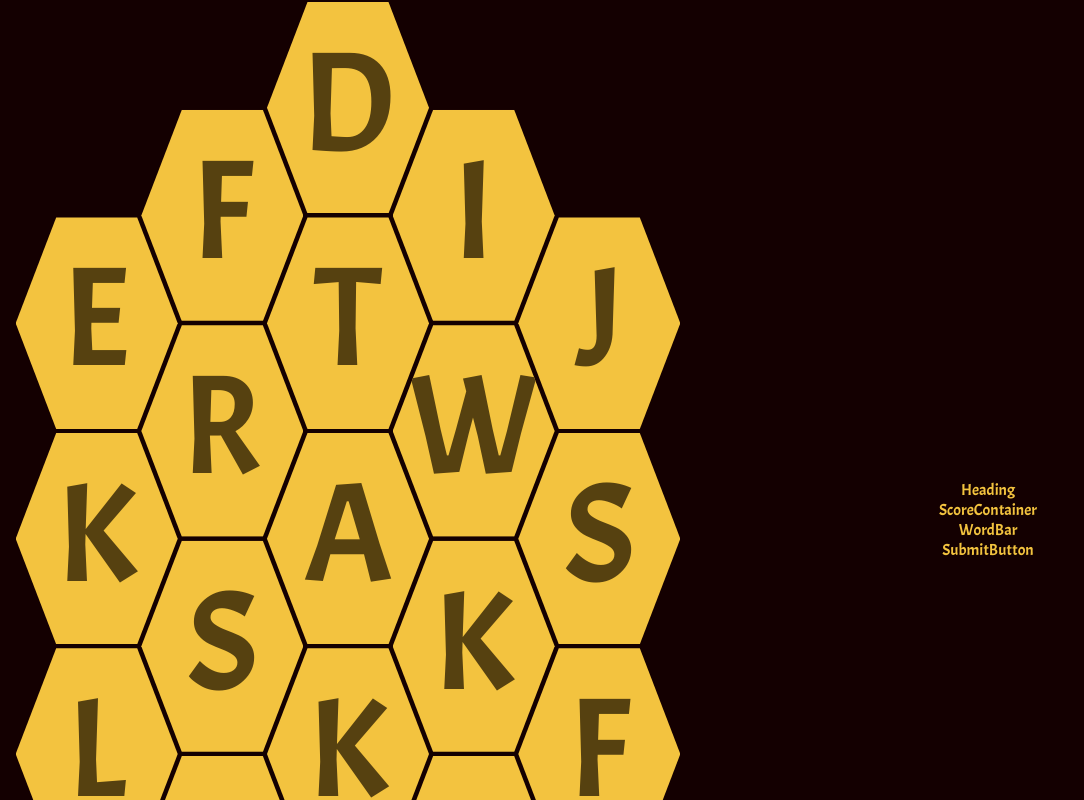
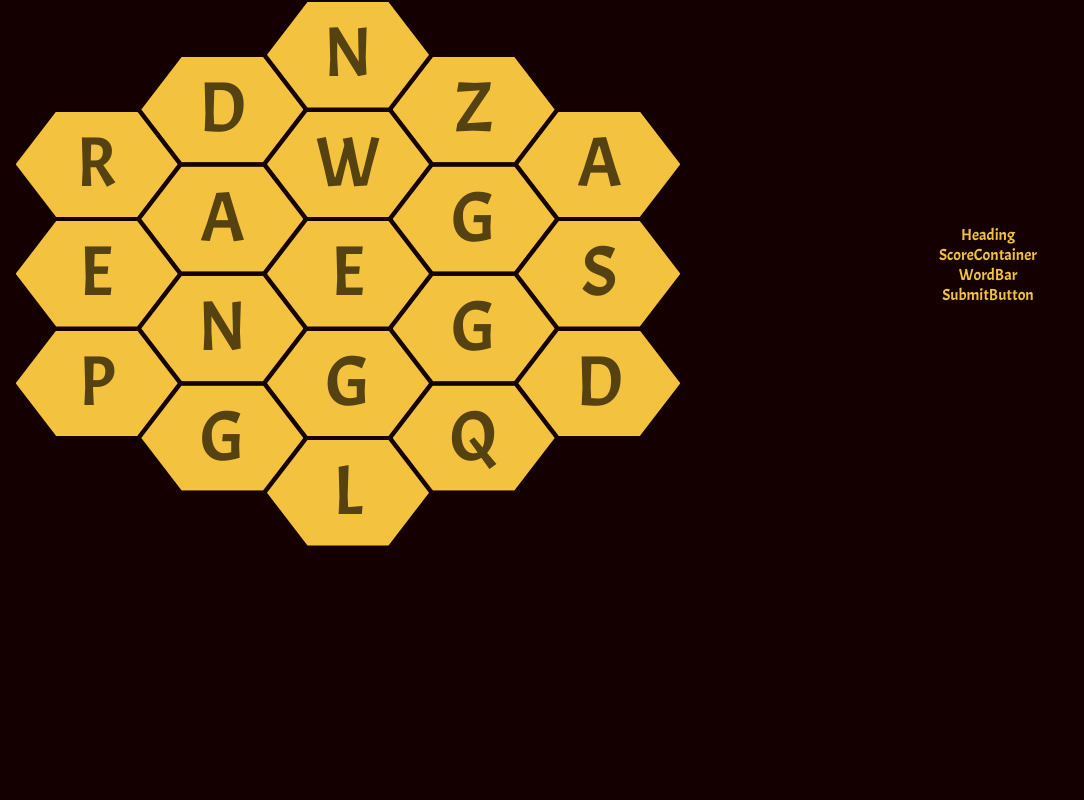
Before and after one commit to Anw0514/word-hive, a React (Create React App) app: page / in a window 1280 px wide. Shown: the top 800 px of the page, without its empty margins (0-1084 px from the left). Built offline with nearby package versions, Linux system fonts and the light colour scheme.

Commit message:
set up redux & made letter sizing better for horiztonal screens

```diff
--- a/package.json
+++ b/package.json
@@ -3,6 +3,7 @@
   "version": "0.1.0",
   "private": true,
   "dependencies": {
+    "@reduxjs/toolkit": "^1.9.5",
     "@testing-library/jest-dom": "^5.17.0",
     "@testing-library/react": "^13.4.0",
     "@testing-library/user-event": "^13.5.0",
--- a/src/App.js
+++ b/src/App.js
@@ -4,7 +4,9 @@ import ScoreContainer from "./components/ScoreContainer";
 import WordBar from "./components/WordBar";
 import SubmitButton from "./components/SubmitButton";
 import Heading from "./components/Heading";
-import { useEffect, useState } from "react";
+import { useEffect } from "react";
+import { useDispatch, useSelector } from "react-redux";
+import { updateIsHorizontal } from "./redux/appSlice";
 
 const theme = {
   dark: "#140001",
@@ -28,7 +30,7 @@ const StyledApp = styled.div`
 const StyledFlexContainer = styled.div`
   display: flex;
   min-width: 100%;
-  flex-direction: ${props => props.isHorizontal ? 'row' : 'column'};
+  flex-direction: ${props => props.horizontal ? 'row' : 'column'};
   justify-content: center;
 `
 
@@ -42,24 +44,23 @@ const StyledControls = styled.div`
 `
 
 function App() {
-  const [isHorizontal, setIsHorizontal] = useState(false)
+  const dispatch = useDispatch()
+  const isHorizontal = useSelector(state => state.app.isHorizontal)
 
   useEffect(() => {
-    const handleResize = () => {
-      setIsHorizontal(window.innerHeight < window.innerWidth)
-    }
+    const handleResize = () => dispatch(updateIsHorizontal())
     window.addEventListener('resize', handleResize)
     handleResize()
 
     return () => {
       window.removeEventListener('resize', handleResize)
     };
-  }, [setIsHorizontal])
+  }, [dispatch])
 
   return (
     <ThemeProvider theme={theme}>
       <StyledApp>
-        <StyledFlexContainer isHorizontal={isHorizontal}>
+        <StyledFlexContainer horizontal={isHorizontal}>
           { !isHorizontal && <Heading /> }
           { !isHorizontal && <ScoreContainer /> }
           <HexesContainer />
--- a/src/components/Hex.js
+++ b/src/components/Hex.js
@@ -1,4 +1,5 @@
 import React from 'react'
+import { useSelector } from 'react-redux'
 import styled from 'styled-components'
 
 const StyledHex = styled.div`
@@ -15,7 +16,7 @@ const StyledHex = styled.div`
 	margin: var(--g) calc(var(--r) / -2 * var(--w) + var(--g));
 	position: relative;
     text-align: center;
-    font-size: 11vw;
+    font-size: ${props => props.horizontal ? '5.5vw' : '11vw'};
     line-height: 1.45em;
 
 	&:hover {
@@ -40,8 +41,9 @@ const StyledHex = styled.div`
 `
 
 export default function Hex({ letterObj }) {
+    const isHorizontal = useSelector(state => state.app.isHorizontal)
 
     return (
-        <StyledHex shown={!!letterObj.letter}>{letterObj.letter}</StyledHex>
+        <StyledHex shown={!!letterObj.letter} horizontal={isHorizontal}>{letterObj.letter}</StyledHex>
     )
 }
--- a/src/components/HexesContainer.js
+++ b/src/components/HexesContainer.js
@@ -1,7 +1,7 @@
-import React, { useEffect, useState } from 'react'
+import React from 'react'
 import styled from 'styled-components'
-import { generateGridArray } from '../utils/gridHelpers'
 import Hex from './Hex'
+import { useSelector } from 'react-redux'
 
 const StyledHexesContainer = styled.div`
 	margin: 0 -1px;
@@ -11,7 +11,7 @@ const StyledHexesContainer = styled.div`
 	justify-content: center;
 `
 export default function HexesContainer() {
-    const [grid, setGrid] = useState(generateGridArray())
+    const grid = useSelector(state => state.word.letters)
 
     return (
         <StyledHexesContainer>
--- a/src/index.js
+++ b/src/index.js
@@ -2,16 +2,14 @@ import React from 'react';
 import ReactDOM from 'react-dom/client';
 import './index.css';
 import App from './App';
-import reportWebVitals from './reportWebVitals';
+import store from './redux/store';
+import { Provider } from 'react-redux';
 
 const root = ReactDOM.createRoot(document.getElementById('root'));
 root.render(
   <React.StrictMode>
-    <App />
+    <Provider store={store}>
+      <App />
+    </Provider>
   </React.StrictMode>
 );
-
-// If you want to start measuring performance in your app, pass a function
-// to log results (for example: reportWebVitals(console.log))
-// or send to an analytics endpoint. Learn more: https://bit.ly/CRA-vitals
-reportWebVitals();
--- /dev/null
+++ b/src/redux/appSlice.js
@@ -0,0 +1,18 @@
+import { createSlice } from '@reduxjs/toolkit'
+
+export const appSlice = createSlice({
+  name: 'app',
+  initialState: {
+    isHorizontal: false,
+    // score
+  },
+  reducers: {
+    updateIsHorizontal: state => {
+        state.isHorizontal = window.innerHeight < window.innerWidth
+    }
+  }
+})
+
+export const { updateIsHorizontal } = appSlice.actions
+
+export default appSlice.reducer
--- /dev/null
+++ b/src/redux/store.js
@@ -0,0 +1,10 @@
+import { configureStore } from '@reduxjs/toolkit'
+import appReducer from './appSlice'
+import wordReducer from './wordSlice'
+
+export default configureStore({
+  reducer: {
+    app: appReducer,
+    word: wordReducer
+  }
+})
--- /dev/null
+++ b/src/redux/wordSlice.js
@@ -0,0 +1,15 @@
+import { createSlice } from '@reduxjs/toolkit'
+import { generateGridArray } from '../utils/gridHelpers'
+
+export const wordSlice = createSlice({
+  name: 'word',
+  initialState: {
+    letters: generateGridArray(),
+    currentWord: ''
+  },
+  reducers: {
+    // addLetter, removeLetter, testWord?
+  }
+})
+
+export default wordSlice.reducer
```
Also changed, not shown: 1 other file (tests, documents, lock files or other folders).
